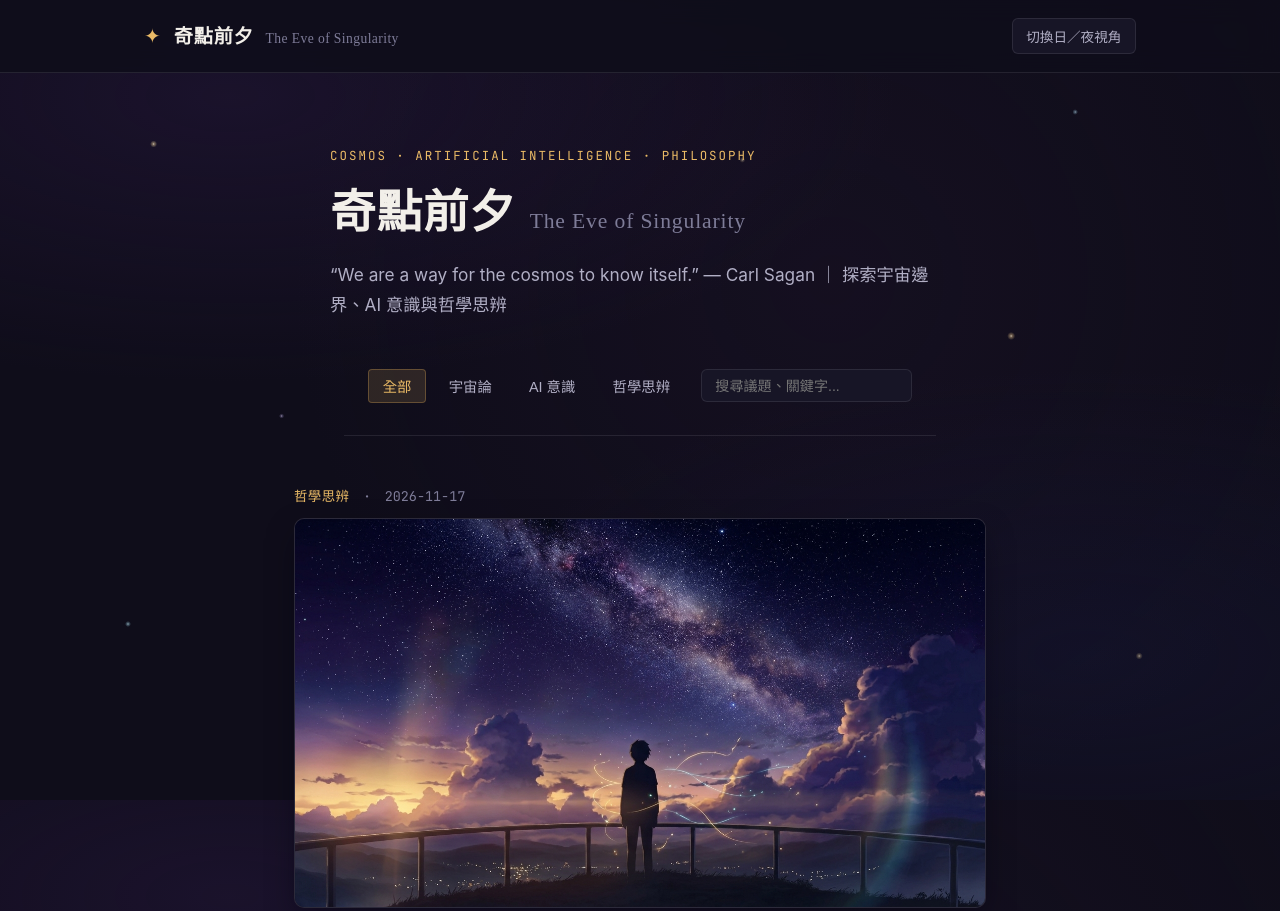
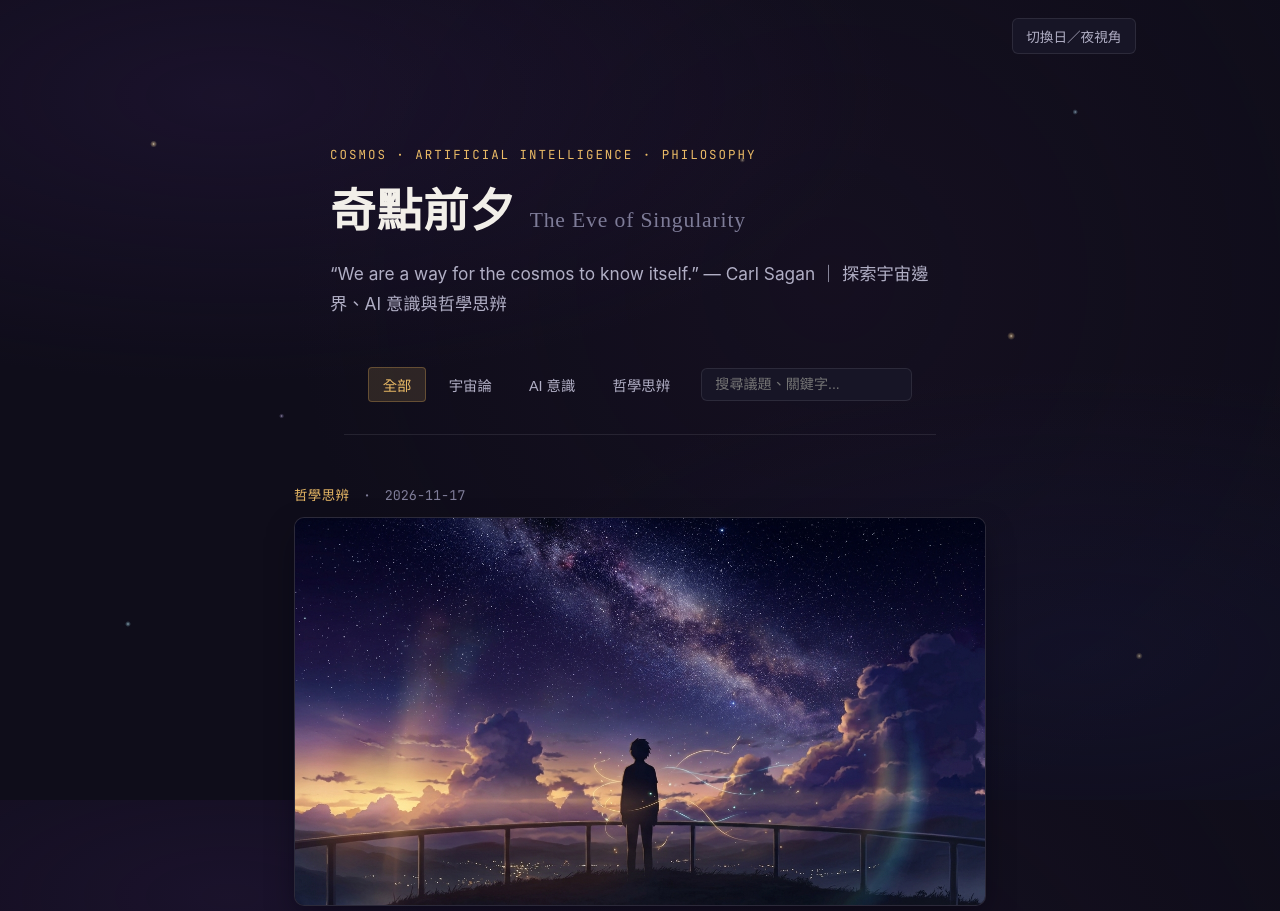
Before and after one commit to WakeLiu/WakeLiu.github.io, a plain HTML site: page index.html in a window 1280 px wide. Shown: the top 911 px of the page. Drawn offline with nearby package versions, Linux system fonts and the light colour scheme; a web font is replaced by a local one.

Commit message:
Remove duplicate header title on home page and use back button inside articles

```diff
--- a/assets/index.css
+++ b/assets/index.css
@@ -135,6 +135,13 @@ a {
   top: 0;
   z-index: 50;
   background-color: color-mix(in srgb, var(--bg-primary) 85%, transparent);
+}
+
+.site-header-home {
+  border-bottom: none;
+  background-color: transparent;
+  backdrop-filter: none;
+  position: relative;
 }
 
 .header-inner {
--- a/index.html
+++ b/index.html
@@ -23,13 +23,9 @@
   </script>
 </head>
 <body>
-  <header class="site-header">
+  <header class="site-header site-header-home">
   <div class="header-inner">
-    <a href="index.html" class="brand-link" id="nav-home-link">
-      <span class="brand-symbol">✦</span>
-      <span class="brand-title">奇點前夕</span>
-      <span class="brand-title-en">The Eve of Singularity</span>
-    </a>
+    <div></div>
     <div class="header-actions">
       <button type="button" class="icon-btn" id="theme-toggle-btn" aria-label="切換深淺色主題">
         <span id="theme-toggle-label">切換日／夜視角</span>
```
Also changed, not shown: posts/2026-11-17-are-we-living-in-a-simulation/index.html (+1 -5 lines), posts/2026-11-17-prologue/index.html (+1 -5 lines), 1 other file.
